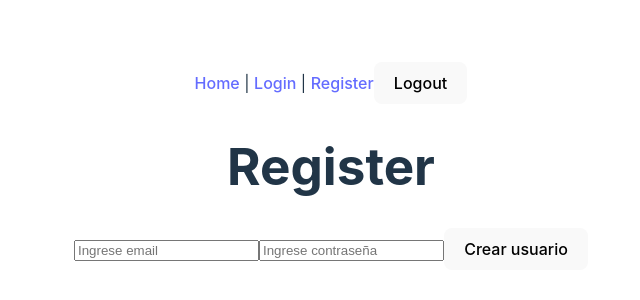
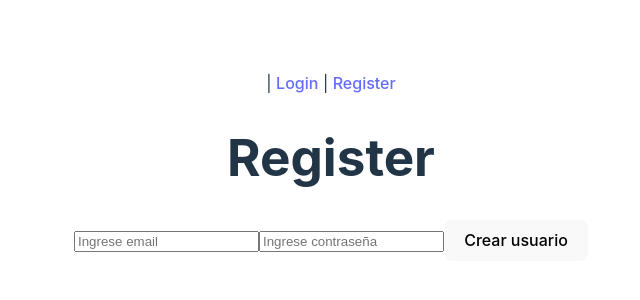
Before and after one commit to mayrars/vue-project, a Vue app: page /register in a window 1280 px wide. Shown: the part 234-534 px from the top of the page, without its empty margins (309-949 px from the left). Built offline with nearby package versions, Linux system fonts and the light colour scheme.

Commit message:
Adding loading session

```diff
--- a/src/App.vue
+++ b/src/App.vue
@@ -1,11 +1,12 @@
 <template>
   <div>
-    <nav>
-      <router-link to="/">Home</router-link> |
-      <router-link to="/login">Login</router-link> |
-      <router-link to="/register">Register</router-link>
-      <button @click="userStore.logOutUser">Logout</button>
+    <nav v-if="!userStore.loadingSession">
+      <router-link to="/" v-if="userStore.userData">Home</router-link> |
+      <router-link to="/login" v-if="!userStore.userData">Login</router-link> |
+      <router-link to="/register" v-if="!userStore.userData">Register</router-link>
+      <button @click="userStore.logOutUser" v-if="userStore.userData">Logout</button>
     </nav>
+    <div v-else>Loading...</div>
     <router-view></router-view>
   </div>
 </template>
--- a/src/stores/user.js
+++ b/src/stores/user.js
@@ -6,7 +6,8 @@
 export const useUserStore = defineStore('userStore', {
     state: () => ({
         userData: null,
-        loadingUser: false
+        loadingUser: false,
+        loadingSession: false,
     }),
     actions: {
         async registerUser(email, password){
@@ -14,7 +15,7 @@
             try{
                 const {user} = await createUserWithEmailAndPassword(auth, email, password)
                 this.userData = {email: user.email, uid: user.uid}
-                router.push('/')
+                router.push("/")
             }catch(err){
                 console.log(err)
             } finally {
@@ -26,9 +27,9 @@
             try {
                 const {user} = await signInWithEmailAndPassword(auth, email, password)
                 this.userData = {email: user.email, uid: user.uid}
-                router.push('/')
+                router.push("/")
             } catch (error) {
-                console.log(err)
+                console.log(error)
             }finally {
                 this.loadingUser = false
             }
@@ -37,7 +38,7 @@
             try {
                 await signOut(auth)
                 this.userData = null
-                router.push('/login')
+                router.push("/login")
             } catch (error) {
                 console.log(err)
             }
@@ -52,6 +53,8 @@
                                 email: user.email,
                                 uid: user.uid,
                             };
+                        }else{
+                            this.userData = null;
                         }
                         resolve(user);
                     },
```
